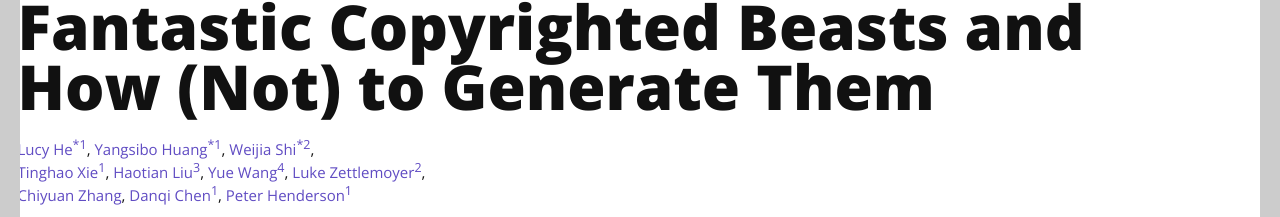
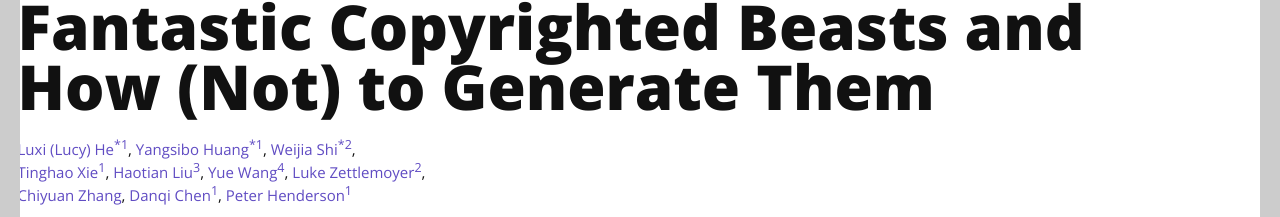
Before and after one commit to copycat-eval/copycat-eval.github.io, a plain HTML site: page index.html in a window 1280 px wide. Shown: the part 241-458 px from the top of the page. Drawn offline with nearby package versions, Linux system fonts and the light colour scheme.

Commit message:
Update index.html

```diff
--- a/index.html
+++ b/index.html
@@ -142,7 +142,7 @@
                         </h1>
                         <div>
                             <span class="author-block">
-                                <a>Lucy He<sup>*1</sup></a>,
+                                <a>Luxi (Lucy) He<sup>*1</sup></a>,
                             </span>
                             <span class="author-block">
                                 <a href="https://hazelsuko07.github.io/yangsibo/">Yangsibo Huang<sup>*1</sup></a>,
```
